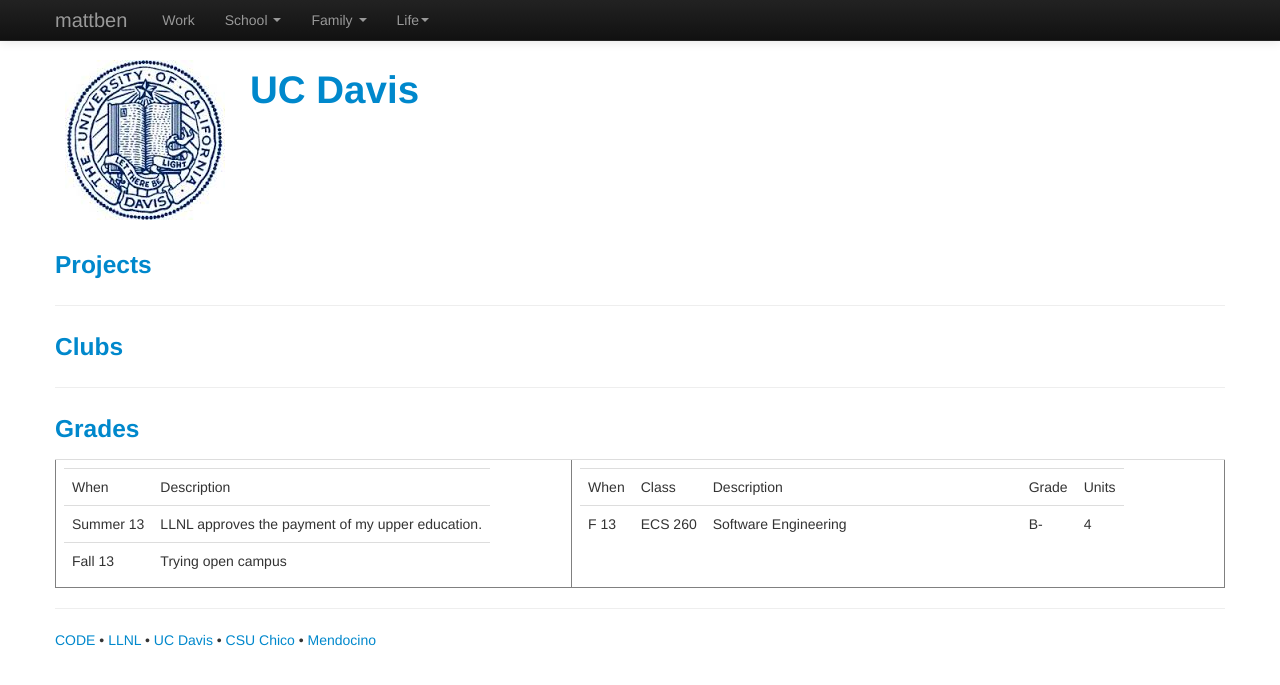
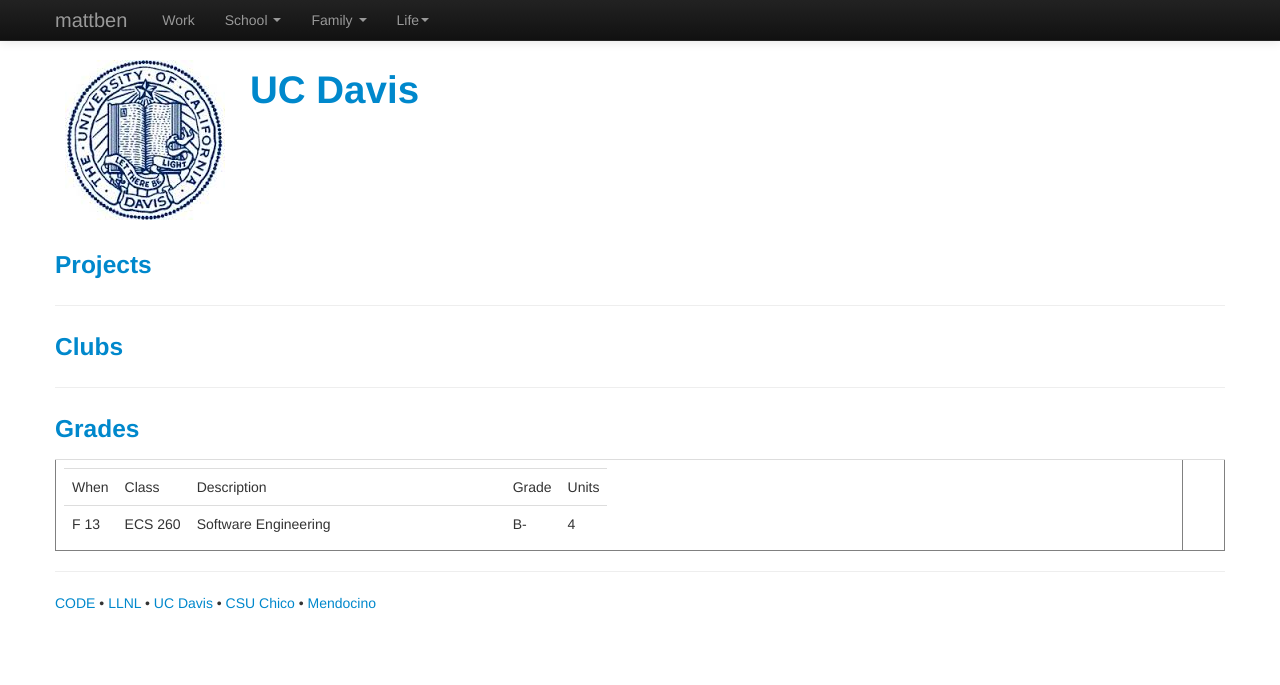
Before and after one commit to mattben/mattben.github.io, a Jekyll site: the page built from davis.md, in a window 1280 px wide. Shown: the top 685 px of the page. Built offline with Jekyll 4.4.1, drawn with Linux system fonts in a browser that asks for light colours; nearby versions of some CDN libraries; Markdown is read by kramdown in place of the engine named in the settings.

Commit message:
MBH: updating school info

```diff
--- a/davis.md
+++ b/davis.md
@@ -21,18 +21,7 @@ title: Davis
 <table  border="1" frame="box" width="100%" class="table">
   <tr>
     <td>
-      <table>
-        <tr>
-          <td>When</td><td>Description</td>
-        </tr><tr>
-          <td> Summer 13 </td><td>LLNL approves the payment of my upper education.</td>
-        </tr><tr>
-          <td> Fall 13 </td><td> Trying open campus</td>
-        </tr>
-      </table>
-    </td>
-    <td nowrap="nowrap">
-      <table>
+     <table>
         <tr>
           <td>When</td><td>Class</td><td width="300">Description</td><td>Grade</td><td>Units</td>
         </tr><tr>
@@ -40,5 +29,8 @@ title: Davis
         </tr>
       </table>
     </td>
+    <td nowrap="nowrap">
+    &nbsp;
+     </td>
   </tr>
 </table>
```
